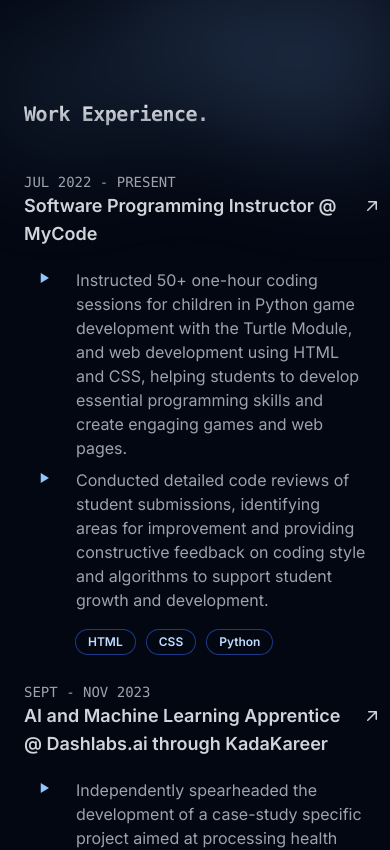
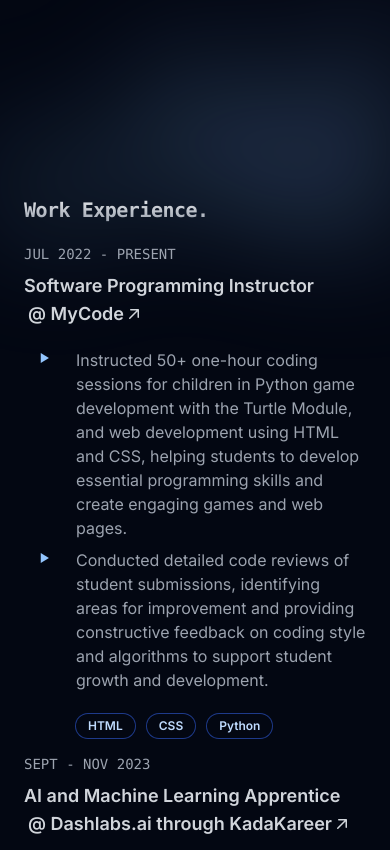
Before and after one commit to coleenagsao/v1, a Next.js app: page / in a window 390 px wide. Shown: the part 3000-3850 px from the top of the page. Built offline with nearby package versions, Linux system fonts and the light colour scheme.

Commit message:
feat: make work experience mobile responsive

```diff
--- a/app/components/sections/experiences.js
+++ b/app/components/sections/experiences.js
@@ -23,7 +23,7 @@ export default function Experiences(){
                             href={item.url}
                             target="_blank"
                             rel="noopener noreferrer"
-                            className="group lg:flex px-4 py-5 hover:bg-blue-100/5 hover:ring-1 hover:ring-blue-100/10 hover:rounded-lg duration-300"
+                            className="group lg:flex lg:px-4 lg:py-5 lg:hover:bg-blue-100/5 lg:hover:ring-1 lg:hover:ring-blue-100/10 lg:hover:rounded-lg duration-300"
                             onClick={(e) => {
                                 if (!item.url) {
                                 e.preventDefault();
@@ -34,14 +34,18 @@ export default function Experiences(){
                                 {item.range}
                             </div>
 
-                            <div className="lg:flex-1 flex-start md:px-10 font-semibold">
+                            <div className="lg:flex-1 flex-start py-2 md:py-0 lg:px-10 font-semibold">
                                 {/* Title and Company */}
-                                <div className="flex text-lg text-gray-300 group-hover:text-blue-300">
-                                    <div href={item.url} className="flex">
-                                        {item.title} @ {item.company}
-                                        <div className="h-1 w-1 ml-1 text-gray-300 mt-1 group-hover:text-blue-300 group-hover:-translate-y-1 group-hover:translate-x-1 duration-300">
-                                            {item.url && <Arrow className="w-full h-full"/>}
+                                <div className="flex flex-wrap text-lg text-gray-300 group-hover:text-blue-300">
+                                    <div href={item.url} className="flex flex-wrap">
+                                        <p>{item.title}</p>
+                                        <div className="ml-1 flex ">
+                                            @ {item.company}
+                                            <span className="inline-block h-1 w-1 md:ml-1 text-gray-300 mt-1 group-hover:text-blue-300 group-hover:-translate-y-1 group-hover:translate-x-1 duration-300">
+                                             {item.url && <Arrow className="inline-block w-full h-full"/>}
+                                        </span>
                                         </div>
+
                                     </div>
 
                                 </div>
@@ -63,7 +67,7 @@ export default function Experiences(){
                                     {/* Technologies Used */}
                                     <div className="flex flex-wrap pt-3.5 pl-9">
                                         {item.skills.map((item) => (
-                                            <div key={item} className="mr-3 w-max relative rounded-full px-3 py-1 text-sm leading-6 text-gray-600 ring-1 ring-blue-900 hover:ring-blue-800 text-center flex items-center justify-center">
+                                            <div key={item} className="mr-3 w-max relative rounded-full px-3 my-1 py-1 text-sm leading-6 text-gray-600 ring-1 ring-blue-900 hover:ring-blue-800 text-center flex items-center justify-center">
                                             <div className="font-semibold text-xs text-blue-200 hover:text-blue-300 text-center">
                                             <span aria-hidden="true" className="absolute inset-0" />
                                             {item}
--- a/app/components/sections/skills.js
+++ b/app/components/sections/skills.js
@@ -6,7 +6,7 @@ import { skills, navLinks } from '@/app/config';
 
 export default function Skills(){
     return (
-        <section id="skills" className="relative isolate px-6 lg:px-8 h-screen">
+        <section id="skills" className="relative isolate px-6 lg:px-8 h-full">
             {/* Gradient Background */}
             <div aria-hidden="true" className="absolute inset-x-0 -top-40 -z-10 transform-gpu overflow-hidden blur-3xl sm:-top-80">
               <div/>
```
